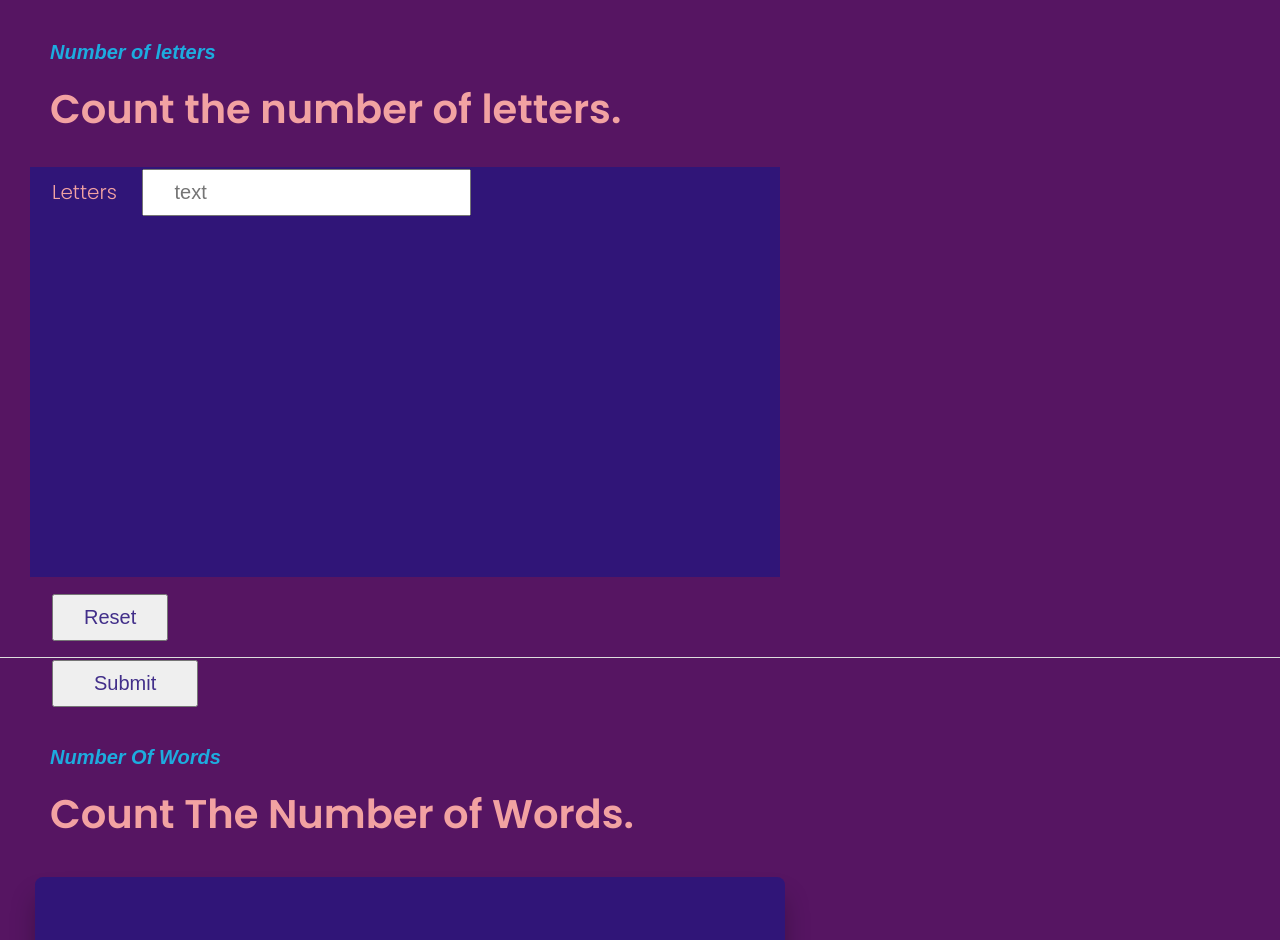
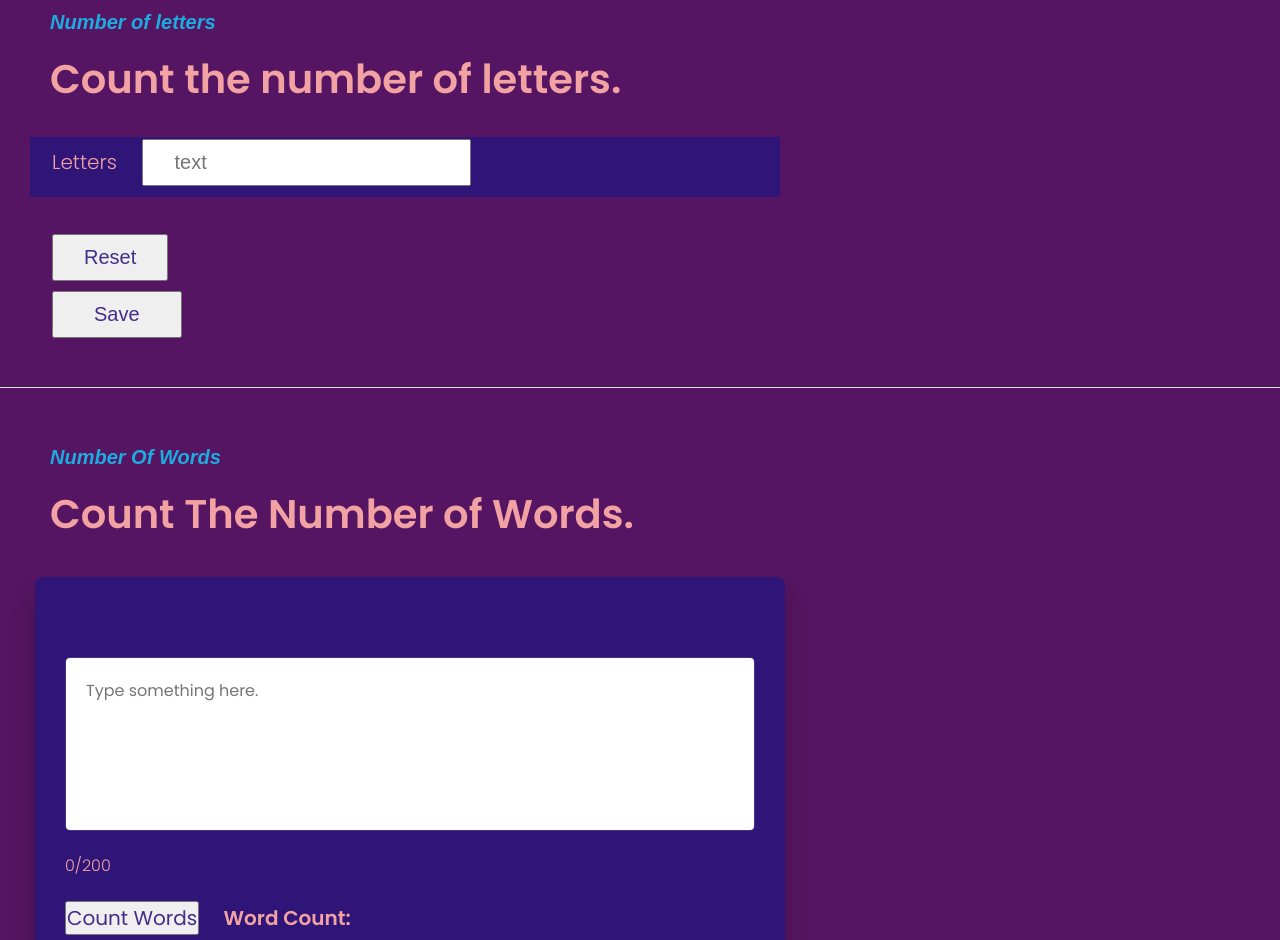
Before and after one commit to epetrosyants/word-counter-Elina-Petrosyants, a plain HTML site: page index.html in a window 1280 px wide. Shown: the part 848-1788 px from the top of the page. Drawn offline with nearby package versions, Linux system fonts and the light colour scheme.

Commit message:
update styles

```diff
--- a/index.html
+++ b/index.html
@@ -19,7 +19,7 @@
   <body>
     <header class="header">
       <nav class="nav">
-        <img class="nav-logo" src="img/img17.png" alt="Word Counter logo" />
+        <img class="nav-logo" src="img/img19.png" alt="Word Counter logo" />
         <ul class="nav-links">
           <li class="nav-item">
             <a class="nav-link" href="#section-1">Number Of Letters</a>
@@ -53,44 +53,11 @@
         <h2 class="section-description">Number of letters</h2>
         <h3 class="section-header">Count the number of letters.</h3>
       </div>
-      <!-- <div class="numOfLetters">
-</div> -->
-      <!-- <div class="numOfLetters-letters">
-  <div class="numOfletters-icon">
-    <i class='bx bx-calculator'></i>
-     </div>
-     <h5 class="numOfletters-header">100% satisfaction after using the counter.
-    </h5>
-    <p>Lorem ipsum dolor sit amet consectetur adipisicing elit. Nulla, culpa, quo dolorem explicabo vitae eaque magni inventore iste commodi cum molestias quis recusandae ratione doloremque dolores neque perferendis hic ad.
-    </p>
-  </div> -->
 
-      <!-- <div class="numOfLetters-letters">
-    <div class="numOfletters-icon">
-      <i class='bx bx-check-shield'></i>
-    </div>
-    <h5 class="numOfletters-header">Watch Your Result. </h5>
-    <p>Nulla, culpa, quo dolorem explicabo vitae eaque magni inventore iste commodi cum molestias quis recusandae ratione doloremque dolores neque perferendis hic ad.
-    </p>
-  </div> -->
-      <!-- <img class="numOfLetters-img" src ="img/img7.jpg"/> -->
-      <!-- <img class="numOfLetters-img" src ="img/img12.png"/> -->
-
-      <!-- <div class="numOfLetters-letters">
-    <div class="numOfletters-icon">
-        <i class='bx bx-math'></i>
-        </div>
-        <h5 class="numOfletters-header">See The Number Of Letters. </h5>
-      <p>dolorem explicabo vitae eaque magni inventore iste commodi cum molestias quis recusandae ratione doloremque dolores neque perferendis hic ad.
-      </p>
-</div> -->
-      <!-- </div> -->
-      <!-- <form action="" method ="get"> -->
-      <!-- if you want to secure some information then use post dont use "get" -->
       <form id="myForm" class="form">
         <span class="bg-animate"></span>
         <div class="form-box">
-          <label class="numOfLettersLabel" for="letters">Letters </label>
+          <label class="numOfLettersLabel" for="letters"> Letters </label>
           <input
             class="numOfLettersInput"
             type="text"
@@ -101,12 +68,11 @@
           />
         </div>
         <br />
+        <div class="inputButtons">
+          <button class="numOfLettersInput" id="textbox">Reset</button>
+        </div>
         <div>
-          <input class="numOfLettersInput" id="textbox" type="reset" />
-        </div>
-        <br />
-        <div>
-          <input type="submit" id="myBtn" class="btn-text" value="Submit" />
+          <button type="submit" id="myBtn" class="btn-text">Save</button>
         </div>
       </form>
     </section>
--- a/style.css
+++ b/style.css
@@ -190,9 +190,10 @@ h4 {
 }
 /* General elements */
 .section {
-  padding: 8rem 3rem;
+  padding: 5rem 3rem;
   border-top: 1px solid #ddd;
   transition: transform 1s, opacity 1s;
+  margin-bottom: 14rem;
 }
 
 .section--hidden {
@@ -245,11 +246,15 @@ h4 {
   border-radius: 50%;
   margin-bottom: 2rem;
 }
-
+.inputButtons {
+  display: flex;
+  flex-direction: row;
+  margin-bottom: 1rem;
+}
 .form {
   /* position: relative; */
   width: 750px;
-  height: 410px;
+  height: 60px;
   background: transparent;
   border: 2px solid rgba(43, 22, 124, 0.885);
 }
@@ -260,6 +265,7 @@ h4 {
   width: 100%;
   height: 100%;
   background: rgba(43, 22, 124, 0.885);
+  margin-bottom: 2rem;
 }
 
 /* section 2 */
@@ -306,6 +312,7 @@ h4 {
 .section-title .section-header {
   margin-bottom: 2rem;
 }
+
 /* Section3 */
 
 .result1 {
```
